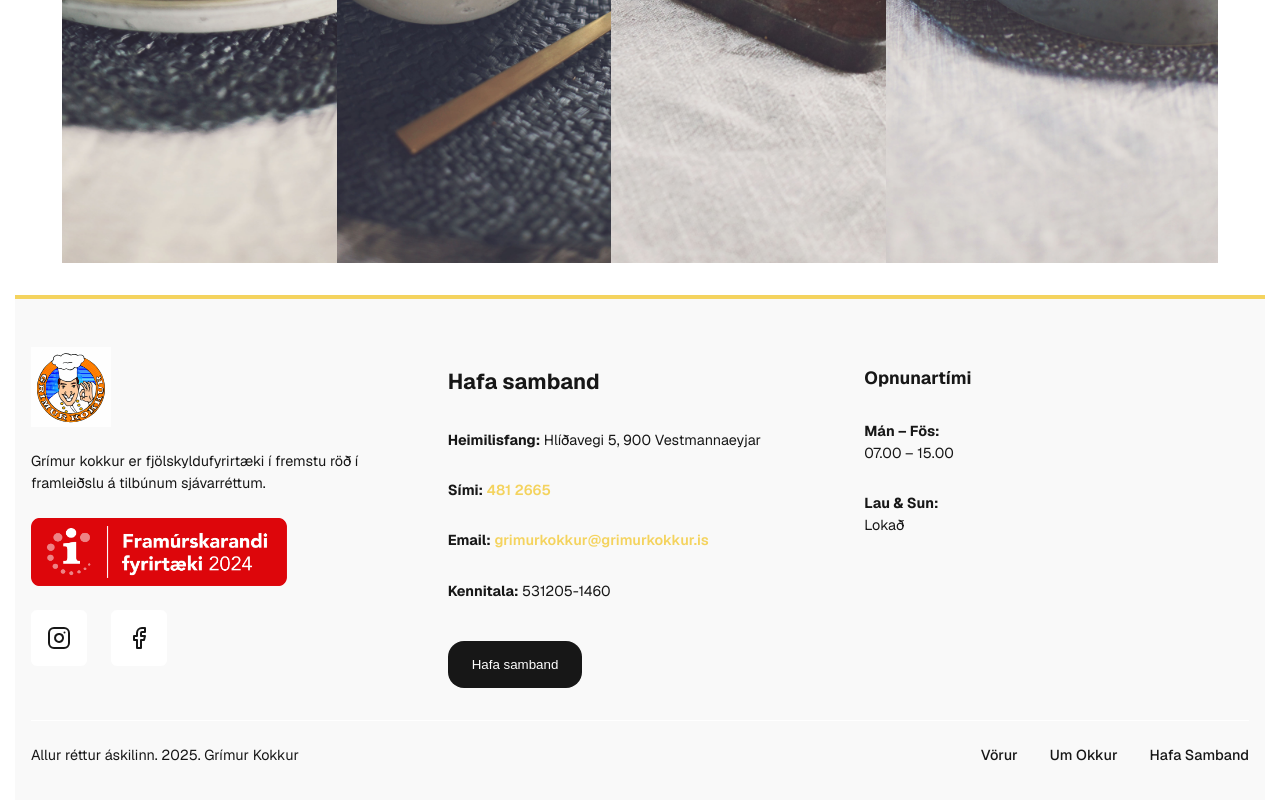
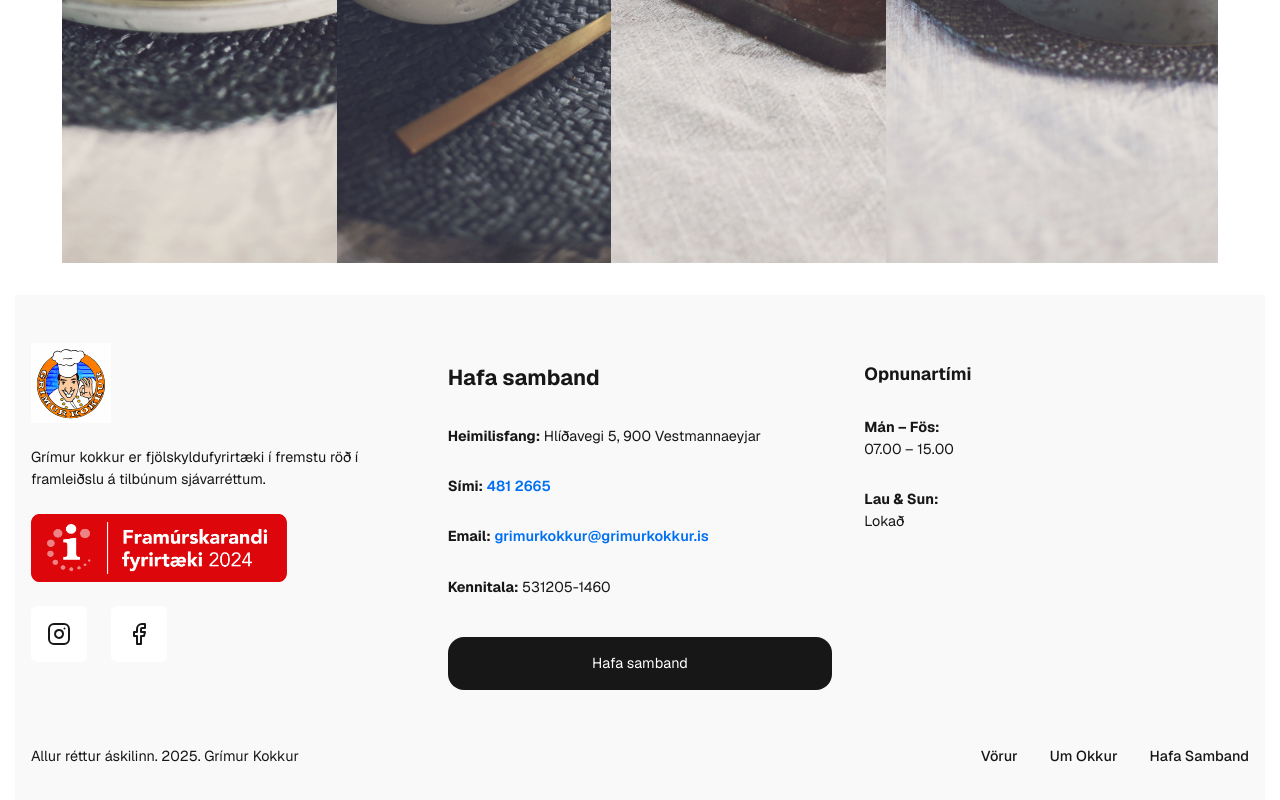
Before and after one commit to aph8/GrimurKokkur, a Next.js app: page / in a window 1280 px wide. Shown: the part 697-1497 px from the top of the page. Built offline with nearby package versions, Linux system fonts and the light colour scheme.

Commit message:
laga footer

```diff
--- a/src/components/functions/Footer.tsx
+++ b/src/components/functions/Footer.tsx
@@ -1,4 +1,3 @@
-// src/components/Footer.tsx
 'use client';
 
 import React from 'react';
@@ -6,9 +5,6 @@ import Link from 'next/link';
 import Image from 'next/image';
 import { Instagram, Facebook } from 'lucide-react';
 import styles from '@/styles/Footer.module.scss';
-/**
- * Displays the global site footer with contact details and social links.
- */
 
 export default function Footer() {
   return (
@@ -33,7 +29,6 @@ export default function Footer() {
             height={68}
             quality={100}
           />
-
           <div className={styles.socialIcons}>
             <Link
               href="https://www.instagram.com/grimurkokkur/"
@@ -45,7 +40,6 @@ export default function Footer() {
                 <Instagram size={24} />
               </div>
             </Link>
-
             <Link
               href="https://www.facebook.com/Grimurkokkur"
               target="_blank"
@@ -66,21 +60,19 @@ export default function Footer() {
           </p>
           <p>
             <strong>Sími:</strong>{' '}
-            <a href="tel:+3544812665" className={styles.link}>
-              481 2665
-            </a>
+            <a href="tel:+3544812665">481 2665</a>
           </p>
           <p>
             <strong>Email:</strong>{' '}
-            <a href="mailto:grimurkokkur@grimurkokkur.is" className={styles.link}>
+            <a href="mailto:grimurkokkur@grimurkokkur.is">
               grimurkokkur@grimurkokkur.is
             </a>
           </p>
           <p>
             <strong>Kennitala:</strong> 531205-1460
           </p>
-          <Link href="/contact">
-            <button className={styles.contactButton}>Hafa samband</button>
+          <Link href="/contact" className={styles.contactButton}>
+            Hafa samband
           </Link>
         </div>
 
@@ -101,9 +93,8 @@ export default function Footer() {
 
       <div className={styles.bottom}>
         <div className={styles.bottomLeft}>
-          <span>Allur réttur áskilinn. {new Date().getFullYear()}. Grímur Kokkur</span>
+          Allur réttur áskilinn. {new Date().getFullYear()}. Grímur Kokkur
         </div>
-
         <div className={styles.bottomRight}>
           <nav className={styles.navLinks}>
             <Link href="/vorur">Vörur</Link>
--- a/src/styles/Footer.module.scss
+++ b/src/styles/Footer.module.scss
@@ -1,19 +1,14 @@
-// src/styles/Footer.module.scss
-
 @use './variables' as v;
 @use './mixins'    as m;
 
 .footer {
-  /* light mode: pale gray band, dark mode: dark gray band */
+  /* Distinct pale‐gray band in light mode, dark band in dark mode */
   background: var(--accent-bg);
   @media (prefers-color-scheme: dark) {
     background: var(--foreground);
   }
 
-  /* strong accent line */
-  border-top: 4px solid var(--primary);
-
-  /* main text */
+  /* Main text color */
   color: var(--foreground);
   @media (prefers-color-scheme: dark) {
     color: var(--background);
@@ -23,10 +18,10 @@
   font-size: 0.9rem;
   line-height: 1.5;
 
-  /* make phone & email links pop */
+  /* Blue phone + email links */
   a[href^="tel"],
   a[href^="mailto"] {
-    color: var(--primary);
+    color: #0070f3;
     font-weight: 600;
     text-decoration: none;
 
@@ -92,6 +87,7 @@
 }
 
 .contactButton {
+  /* Only the button itself is clickable */
   display: inline-flex;
   align-items: center;
   justify-content: center;
@@ -106,12 +102,13 @@
   transition: opacity 0.2s ease;
 
   &:hover {
-    opacity: 0.85;
+    opacity: 0.8;
   }
 }
 
 .bottom {
-  border-top: 1px solid var(--background);
+  /* no dividing line here, content-footer separation is gone */
+
   padding-top: v.$spacing-md;
   display: flex;
   align-items: center;
@@ -125,7 +122,6 @@
 }
 
 .bottomLeft {
-  color: inherit;
   font-size: 0.9rem;
   white-space: nowrap;
 }
@@ -146,7 +142,7 @@
   gap: v.$spacing-lg;
 
   a {
-    color: inherit;
+    color: var(--foreground);
     text-decoration: none;
     font-weight: 500;
     transition: opacity 0.2s ease;
@@ -160,7 +156,7 @@
 .toTop {
   background: none;
   border: none;
-  color: inherit;
+  color: var(--foreground);
   cursor: pointer;
   display: flex;
   align-items: center;
```
